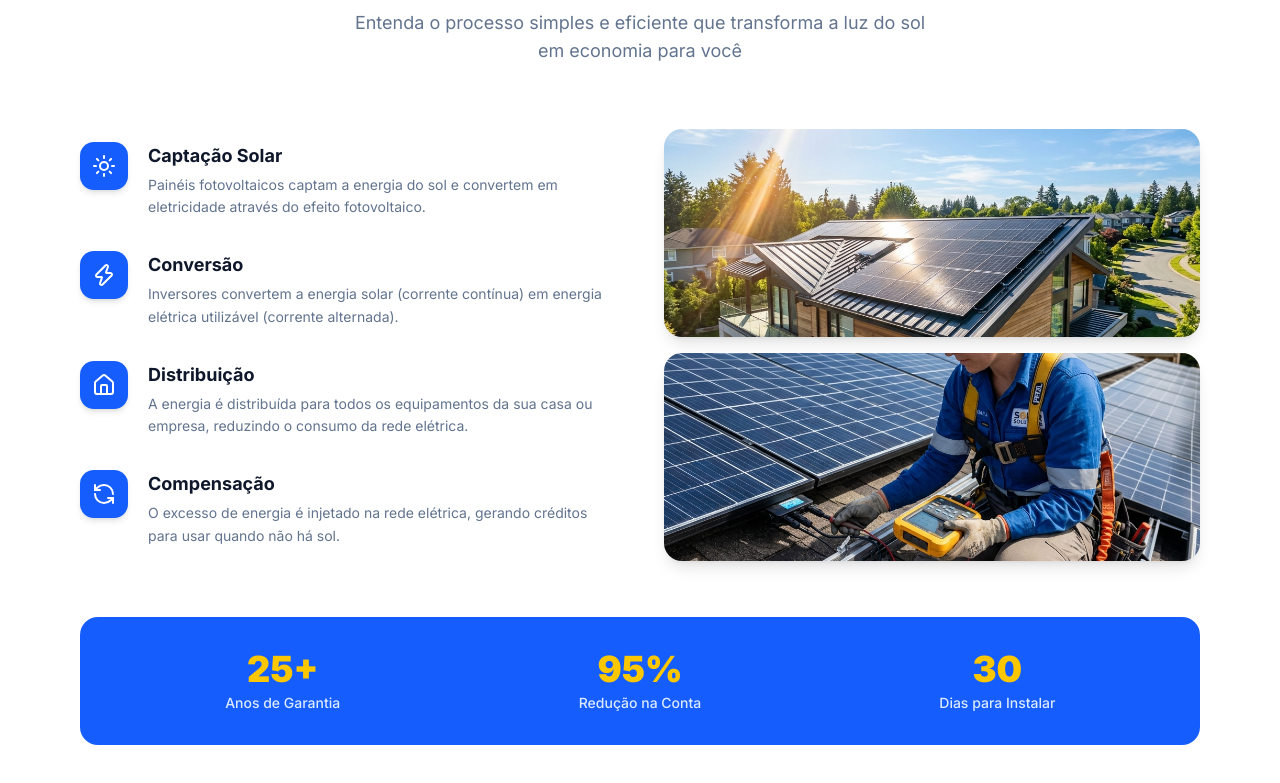
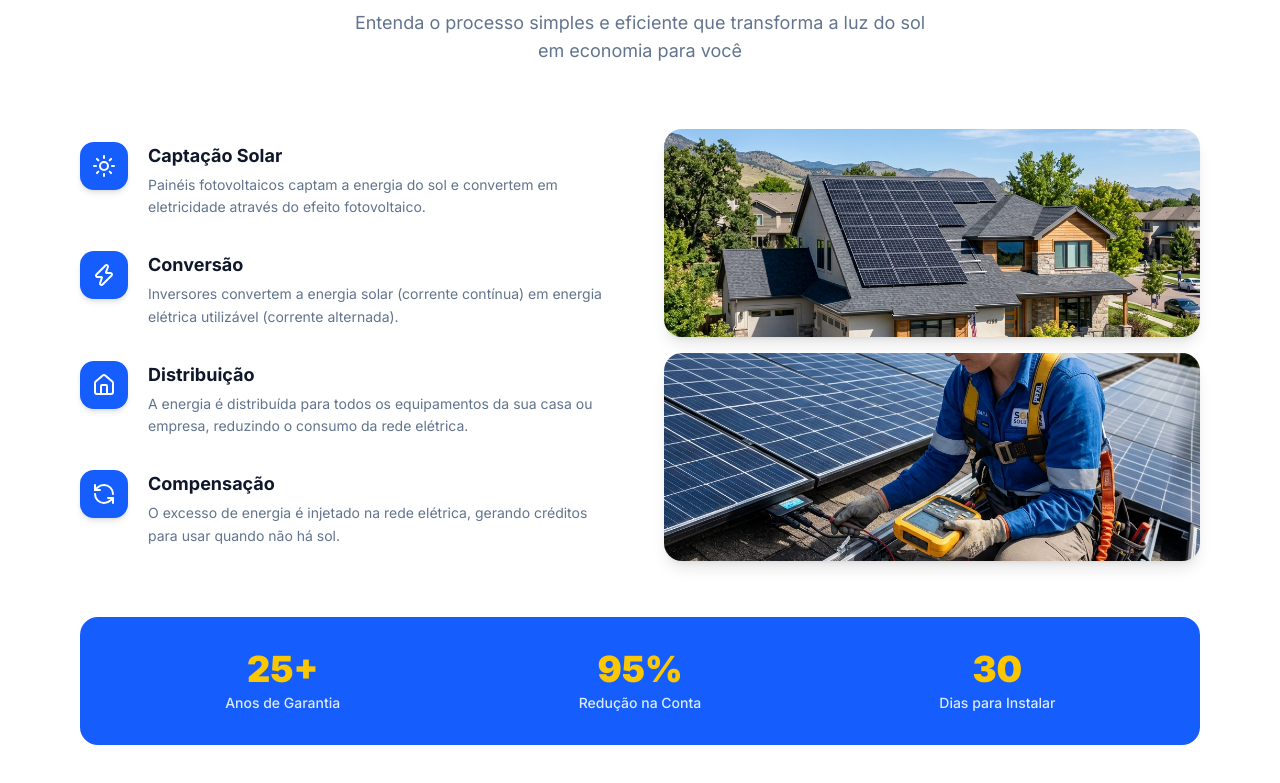
Before and after one commit to ottopoweram-cpu/ottopower, a Next.js app: page / in a window 1280 px wide. Shown: the part 1404-2187 px from the top of the page. Built offline with nearby package versions, Linux system fonts and the light colour scheme.

Commit message:
style: substituir imagem duplicada na secao como funciona

```diff
--- a/src/components/sections/HowItWorks.tsx
+++ b/src/components/sections/HowItWorks.tsx
@@ -74,8 +74,8 @@ export function HowItWorks() {
             <div className="rounded-2xl overflow-hidden shadow-lg hover-lift">
               {/* eslint-disable-next-line @next/next/no-img-element */}
               <img
-                src="/images/hero.png"
-                alt="Painéis solares fotovoltaicos"
+                src="/images/project-1.png"
+                alt="Painéis solares fotovoltaicos em residência"
                 className="w-full h-52 object-cover"
               />
             </div>
```
